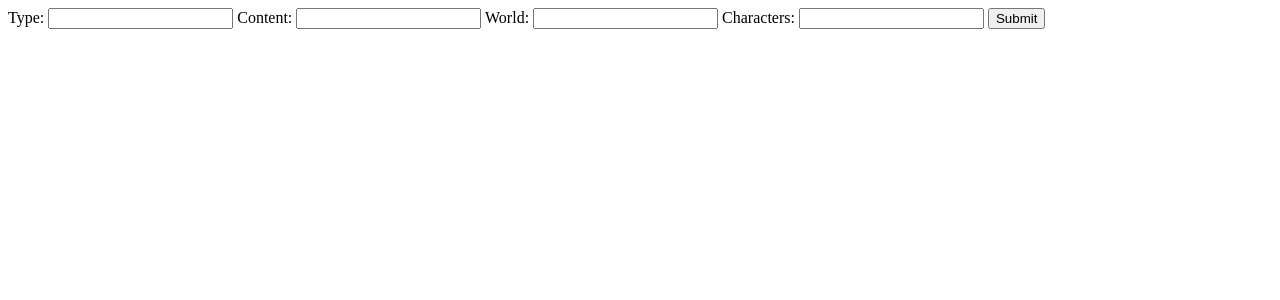
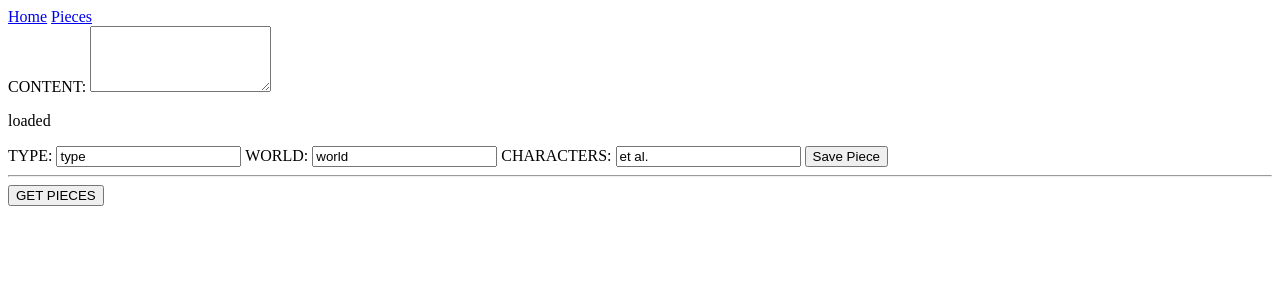
Before and after one commit to carsonmagnuson/note-weaver, a SvelteKit app in the folder frontend/note-weaver/: page / in a window 1280 px wide. Shown: the top 300 px of the page. Built offline with nearby package versions, Linux system fonts and the light colour scheme.

Commit message:
create functioning post and get and navbar

```diff
--- /dev/null
+++ b/frontend/note-weaver/src/routes/+layout.svelte
@@ -0,0 +1,6 @@
+<nav>
+  <a href='/'>Home</a>
+  <a href='/pieces'>Pieces</a>
+</nav>
+
+<slot></slot>
--- a/frontend/note-weaver/src/routes/+page.svelte
+++ b/frontend/note-weaver/src/routes/+page.svelte
@@ -1,52 +1,63 @@
+<main>
+  <label>
+    CONTENT:
+    <textarea rows='4' bind:value={content}></textarea>
+  </label>
+  <p>loaded</p>
+  <label>
+    TYPE:
+    <input type='text' bind:value={type} />
+  </label>
+  <label>
+    WORLD:
+    <input type='text' bind:value={world} />
+  </label>
+  <label>
+    CHARACTERS:
+    <input type='text' bind:value={characters} />
+  </label>
+  <button on:click={handleClick}>Save Piece</button>
+  <hr>
+  <button on:click={get}>GET PIECES</button>
+</main>
+
+
 <script>
-  import { onMount } from 'svelte';
-  import { writable } from 'svelte/store';
+//  import { Link } from 'sveltekit-navigator';
+  let type = 'type';
+  let world = 'world';
+  let characters = 'et al.';
+  let content = '';
 
-  let type = '';
-  let world = '';
-  let content = '';
-  let characters = '';
+  const burl = 'http://localhost:5000';
 
-  const data = {
-    'type': 'quote',
-    'content': 'Universe runs on drunkin',
-    'world': world,
-    'characters': 'NA',
-    'date': 'today'}
+  async function get() {
+    const response = await fetch(`${burl}/get`);
+    const data = await response.json()
+    console.log(data);
+  }
 
-  async function handleSubmit() {
-    const response = await fetch('http://localhost:5000/', {
+  async function save(type, world, characters, content) {
+    const piece = {
+      'type': type,
+      'world': world,
+      'characters': characters,
+      'content': content
+    }
+    const response = await fetch(`${burl}/create`, {
       method: 'POST',
-      headers: { 'Content-Type': 'application/json' },
-      body: JSON.stringify(data)
+      headers: {
+        'Content-Type': 'application/json'
+      },
+      body: JSON.stringify(piece)
     });
-    console.log(data)
-    const result = await response.json(); // The response from the backend
-    console.log(result); // Handle the response accordingly
+    const data = await response.json()
+    console.log(data);
+
+  }
+
+  function handleClick() {
+    console.log('handled')
+    save(type, world, characters, content)
   }
 </script>
-
-<main>
-  <form on:submit|preventDefault={handleSubmit}>
-    <label>
-      Type:
-      <input bind:value={type} />
-    </label>
-    <label>
-      Content:
-      <input bind:value={content} />
-    </label>
-    <label>
-      World:
-      <input bind:value={world} />
-    </label>
-    <label>
-      Characters:
-      <input bind:value={characters} />
-    </label>
-    <button type="submit">Submit</button>
-  </form>
-</main>
-
-<style>
-</style>
--- a/frontend/note-weaver/src/routes/pieces.svelte
+++ /dev/null
@@ -1,4 +0,0 @@
-
-<main>
-  <p>loaded</p>
-</main>
```
Also changed, not shown: frontend/note-weaver/src/routes/pieces/+page.svelte (+10 -12 lines), 2 other files (tests, documents, lock files or other folders).
